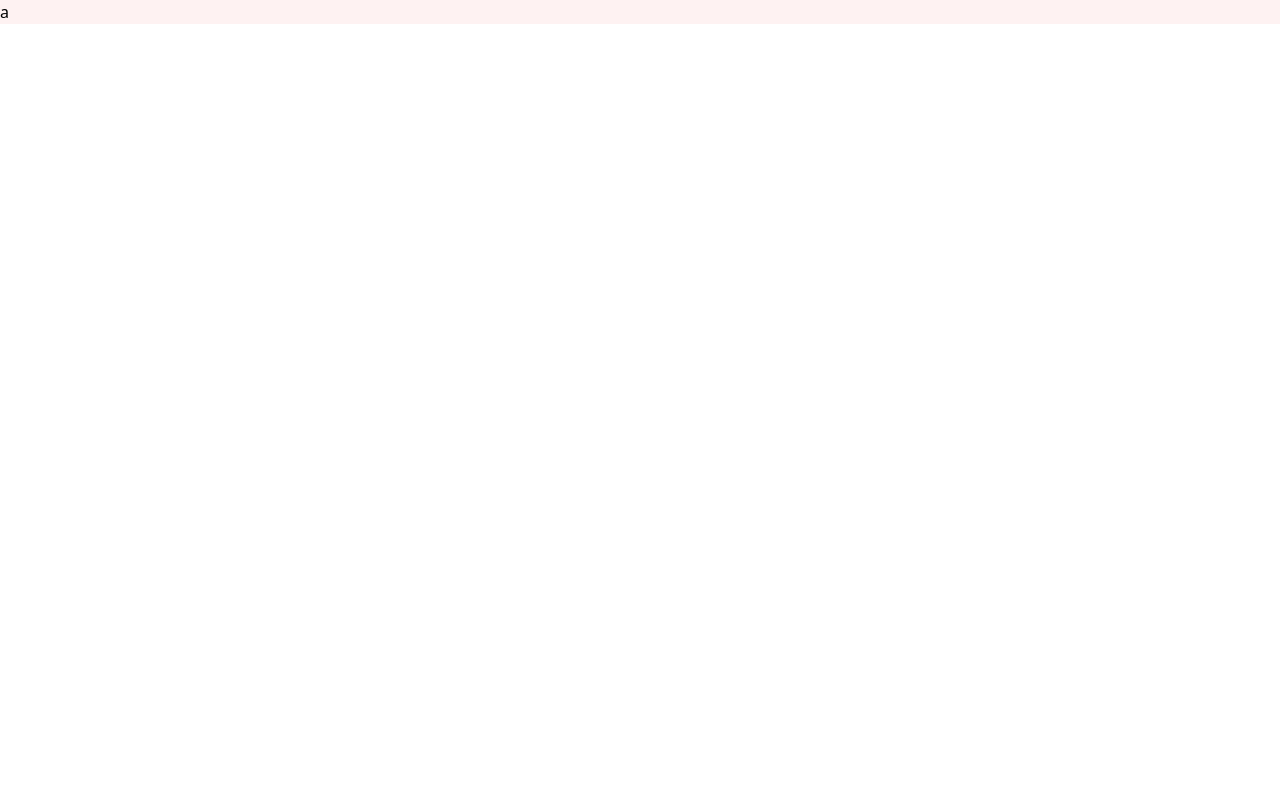
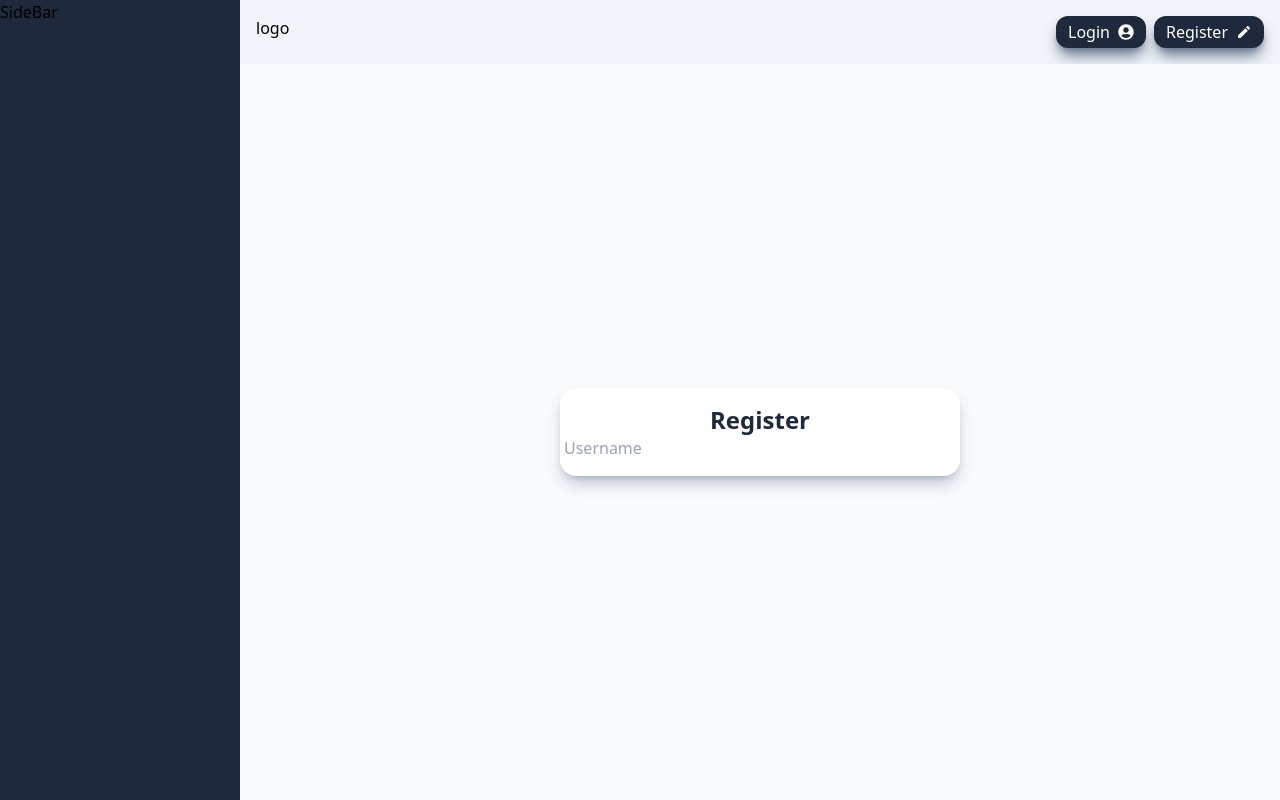
Before and after one commit to Maedkill12/libline, a React (Vite) app: page /register in a window 1280 px wide. Built offline with nearby package versions, Linux system fonts and the light colour scheme.

Commit message:
Added basic layout

```diff
--- a/package.json
+++ b/package.json
@@ -10,7 +10,9 @@
   },
   "dependencies": {
     "react": "^18.2.0",
-    "react-dom": "^18.2.0"
+    "react-dom": "^18.2.0",
+    "react-icons": "^4.7.1",
+    "react-router-dom": "^6.6.2"
   },
   "devDependencies": {
     "@types/react": "^18.0.26",
--- a/src/App.jsx
+++ b/src/App.jsx
@@ -1,5 +1,21 @@
+import { BrowserRouter, Route, Routes } from "react-router-dom";
+import Layout from "./components/Layout";
+import Discover from "./pages/Discover";
+import Login from "./pages/Login";
+import Register from "./pages/Register";
+
 function App() {
-  return <div className="bg-red-50">a</div>;
+  return (
+    <BrowserRouter>
+      <Layout>
+        <Routes>
+          <Route path="/" element={<Discover />} />
+          <Route path="/register" element={<Register />} />
+          <Route path="/login" element={<Login />} />
+        </Routes>
+      </Layout>
+    </BrowserRouter>
+  );
 }
 
 export default App;
--- /dev/null
+++ b/src/components/Header.jsx
@@ -0,0 +1,36 @@
+import React from "react";
+import { IoMdCreate } from "react-icons/io";
+import { FaUserCircle } from "react-icons/fa";
+import IconButton from "./IconButton";
+import { useNavigate } from "react-router-dom";
+
+const headerMenu = [
+  { text: "Login", icon: <FaUserCircle />, path: "/login" },
+  {
+    text: "Register",
+    icon: <IoMdCreate />,
+    path: "/register",
+  },
+];
+
+const Header = () => {
+  const navigate = useNavigate();
+  return (
+    <header className="flex flex-row justify-between p-4 bg-slate-100">
+      <div onClick={() => navigate("/")}>logo</div>
+      <div className="">
+        <nav className="list-none flex flex-row gap-2">
+          {headerMenu.map((item) => (
+            <li key={item.text} onClick={() => navigate(item.path)}>
+              <IconButton icon={item.icon} iconPosition="right">
+                {item.text}
+              </IconButton>
+            </li>
+          ))}
+        </nav>
+      </div>
+    </header>
+  );
+};
+
+export default Header;
--- /dev/null
+++ b/src/components/IconButton.jsx
@@ -0,0 +1,15 @@
+import React from "react";
+
+const IconButton = ({ icon, style, children, iconPosition = "left" }) => {
+  return (
+    <div
+      className={`cursor-pointer bg-slate-800 rounded-xl text-white flex flex-row gap-2 py-1 px-3 items-center gap shadow-lg shadow-slate-500 ${style}`}
+    >
+      {iconPosition === "left" && icon ? icon : null}
+      {children}
+      {iconPosition === "right" && icon ? icon : null}
+    </div>
+  );
+};
+
+export default IconButton;
--- /dev/null
+++ b/src/components/Layout.jsx
@@ -0,0 +1,19 @@
+import React from "react";
+import Header from "./Header";
+import SideBar from "./SideBar";
+
+const Layout = ({ children }) => {
+  return (
+    <div className="flex flex-row ">
+      <div className="w-[240px]">
+        <SideBar />
+      </div>
+      <div className="flex-1 flex flex-col">
+        <Header />
+        <div className="bg-slate-50 flex-grow flex">{children}</div>
+      </div>
+    </div>
+  );
+};
+
+export default Layout;
--- /dev/null
+++ b/src/components/SideBar.jsx
@@ -0,0 +1,7 @@
+import React from "react";
+
+const SideBar = () => {
+  return <div className=" min-h-screen bg-slate-800">SideBar</div>;
+};
+
+export default SideBar;
--- /dev/null
+++ b/src/pages/Discover.jsx
@@ -0,0 +1,7 @@
+import React from "react";
+
+const Discover = () => {
+  return <div>Discover</div>;
+};
+
+export default Discover;
--- /dev/null
+++ b/src/pages/Login.jsx
@@ -0,0 +1,7 @@
+import React from "react";
+
+const Login = () => {
+  return <div>Login</div>;
+};
+
+export default Login;
--- /dev/null
+++ b/src/pages/Register.jsx
@@ -0,0 +1,18 @@
+import React from "react";
+
+const Register = () => {
+  return (
+    <div className="flex-1 flex items-center justify-center">
+      <div className="bg-white w-[400px] py-4 px-1 rounded-2xl shadow-lg shadow-slate-500/40">
+        <h1 className="text-center text-2xl font-bold font-sans text-slate-800">
+          Register
+        </h1>
+        <form>
+          <input name="username" placeholder="Username" />
+        </form>
+      </div>
+    </div>
+  );
+};
+
+export default Register;
```
Also changed, not shown: 1 other file (tests, documents, lock files or other folders).
